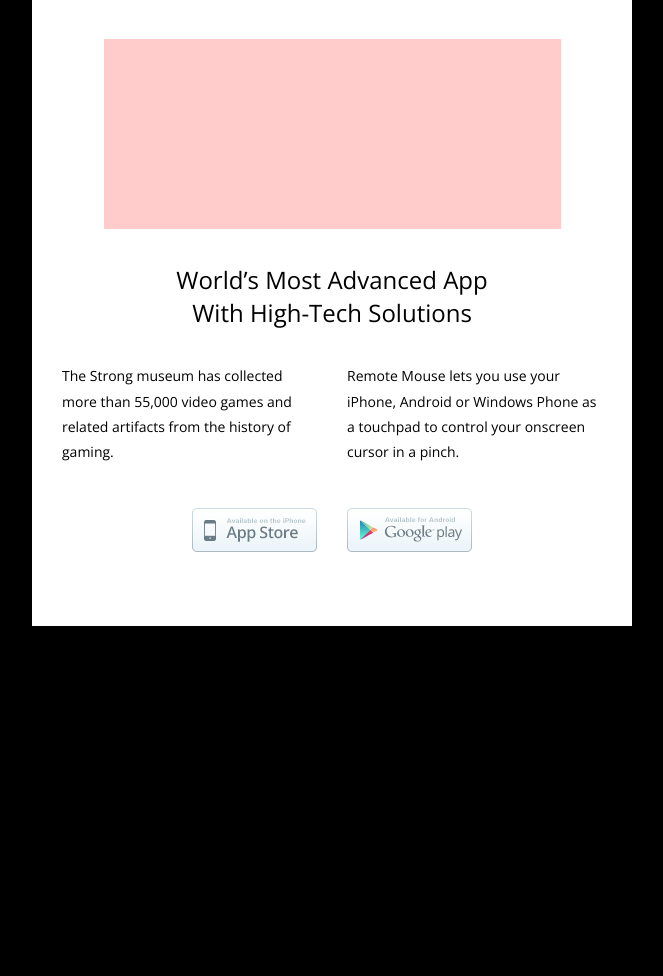
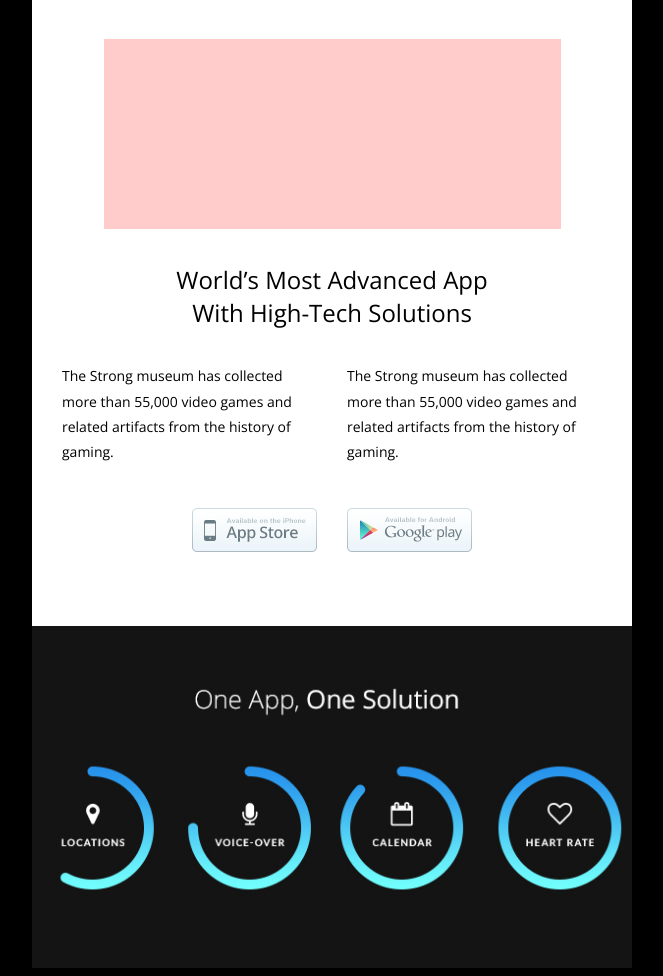
Before and after one commit to cmcoke/her-email, a website built with webpack: page app/index.html in a window 1280 px wide. Shown: the part 817-1793 px from the top of the page, without its empty margins (308-971 px from the left). Before the commit the page ends 1451 px from the top, so only its background shows below. Built offline with nearby package versions, Linux system fonts and the light colour scheme.

Commit message:
Completed adding the background image for the one app, one solution section

```diff
--- a/app/index.html
+++ b/app/index.html
@@ -206,11 +206,11 @@
                     <table class='advanced-table--right-content' width='50%' border='0' cellspacing='0' cellpadding='0' align='left' style="padding: 15px 15px 0 15px; background:white"> <!-- right columns for the text and playstore img -->
                       <tr>
                         <td>
-                          <p style="font-family: 'Open Sans', 'HelveticaNeue-Light', 'Helvetica Neue Light', 'Helvetica Neue', Helvetica, Arial, 'Lucida Grande', sans-serif; color=#7f8887;  font-weight:400; line-height: 1.8; font-size:14px; padding: 0 0 30px 0;">Remote Mouse lets you use your iPhone, Android or Windows Phone as a touchpad to control your onscreen cursor in a pinch.</p>
+                          <p style="font-family: 'Open Sans', 'HelveticaNeue-Light', 'Helvetica Neue Light', 'Helvetica Neue', Helvetica, Arial, 'Lucida Grande', sans-serif; color=#7f8887;  font-weight:400; line-height: 1.8; font-size:14px; padding: 0 0 30px 0;">The Strong museum has collected more than 55,000 video games and related artifacts from the history of gaming.</p>
                         </td>
                       </tr>
                       <tr>
-                        <td align+"left"><img src="assets/images/playstore.png" alt=""></td>
+                        <td align="left"><img src="assets/images/playstore.png" alt=""></td>
                       </tr>
                     </table>
                   </td>
@@ -220,9 +220,17 @@
           </tr>
           <!-- end of most advanced app row -->
 
+          <!-- start one app, one solution row -->
           <tr>
-            <td></td>
+            <td>
+              <table class='one-solution-table' width='100%' border='0' cellspacing='0' cellpadding='0' align='left' style="padding: 50px 0; background:#141414">
+                <tr>
+                  <td><img src="assets/images/one_app.jpg" alt="one app, one solution background img" style="width: 100%;"></td>
+                </tr>
+              </table>
+            </td>
           </tr>
+          <!-- end one app, one solution row -->
 
           <tr>
             <td></td>
```
